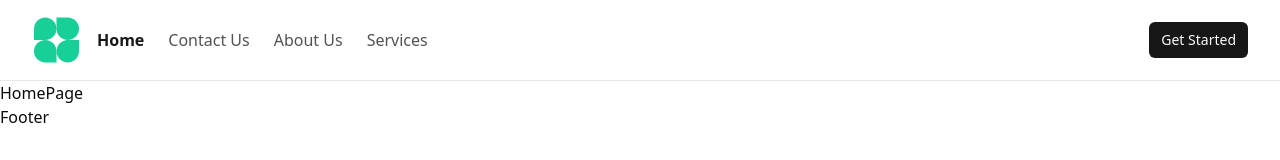
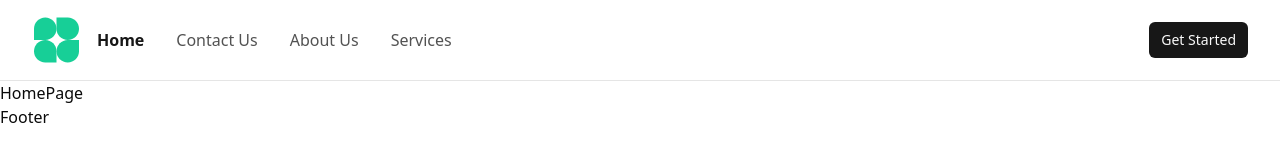
Before and after one commit to rudranarayan-01/AI-Interview, a React (Vite) app: page / in a window 1280 px wide. Shown: the top 160 px of the page. Built offline with nearby package versions, Linux system fonts and the light colour scheme; no server answers.

Commit message:
headers done

```diff
--- a/src/components/navigation-routes.tsx
+++ b/src/components/navigation-routes.tsx
@@ -12,7 +12,7 @@ export const NavigationRoutes = ({
   return (
     <ul
       className={cn(
-        "flex items-center gap-6",
+        "flex items-center gap-8",
         isMobile && "items-start flex-col gap-8"
       )}
     >
```
Also changed, not shown: src/components/header.tsx (line endings or trailing spaces).
